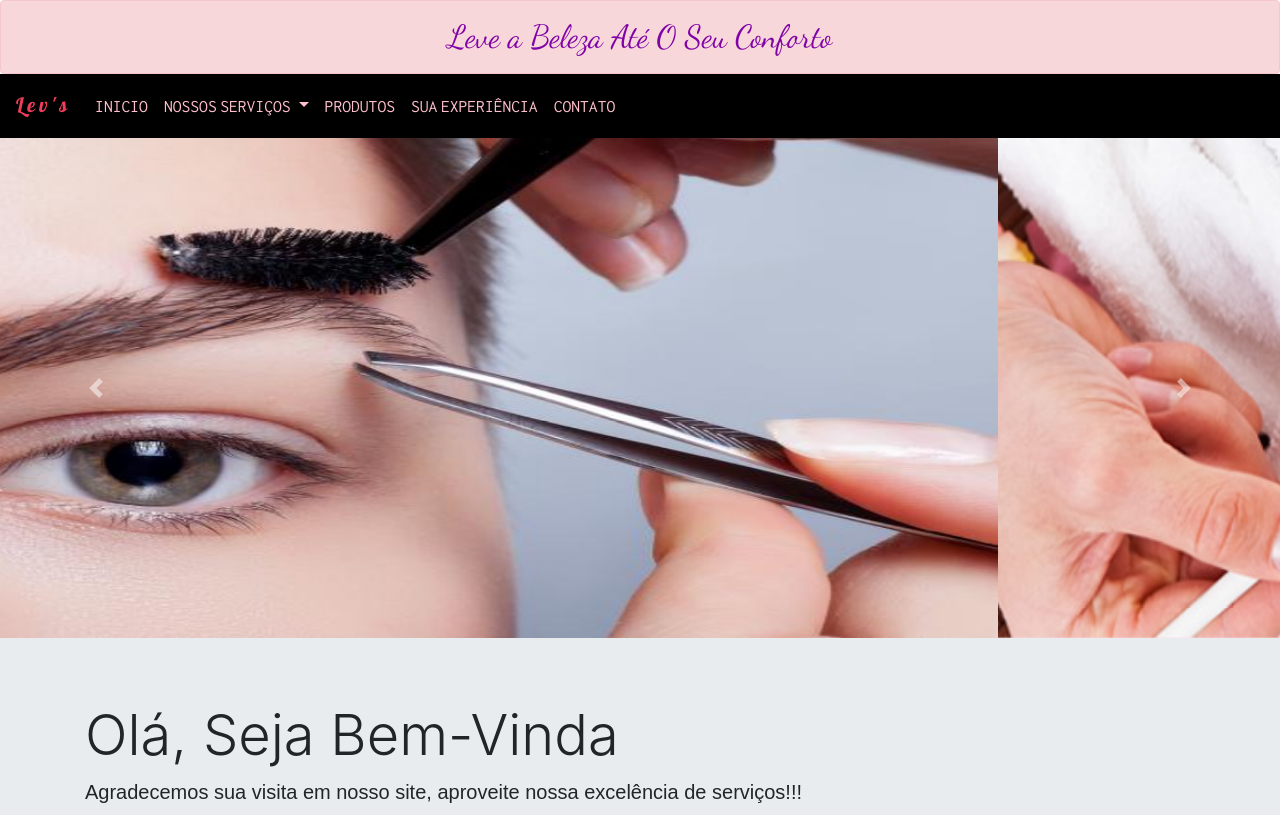
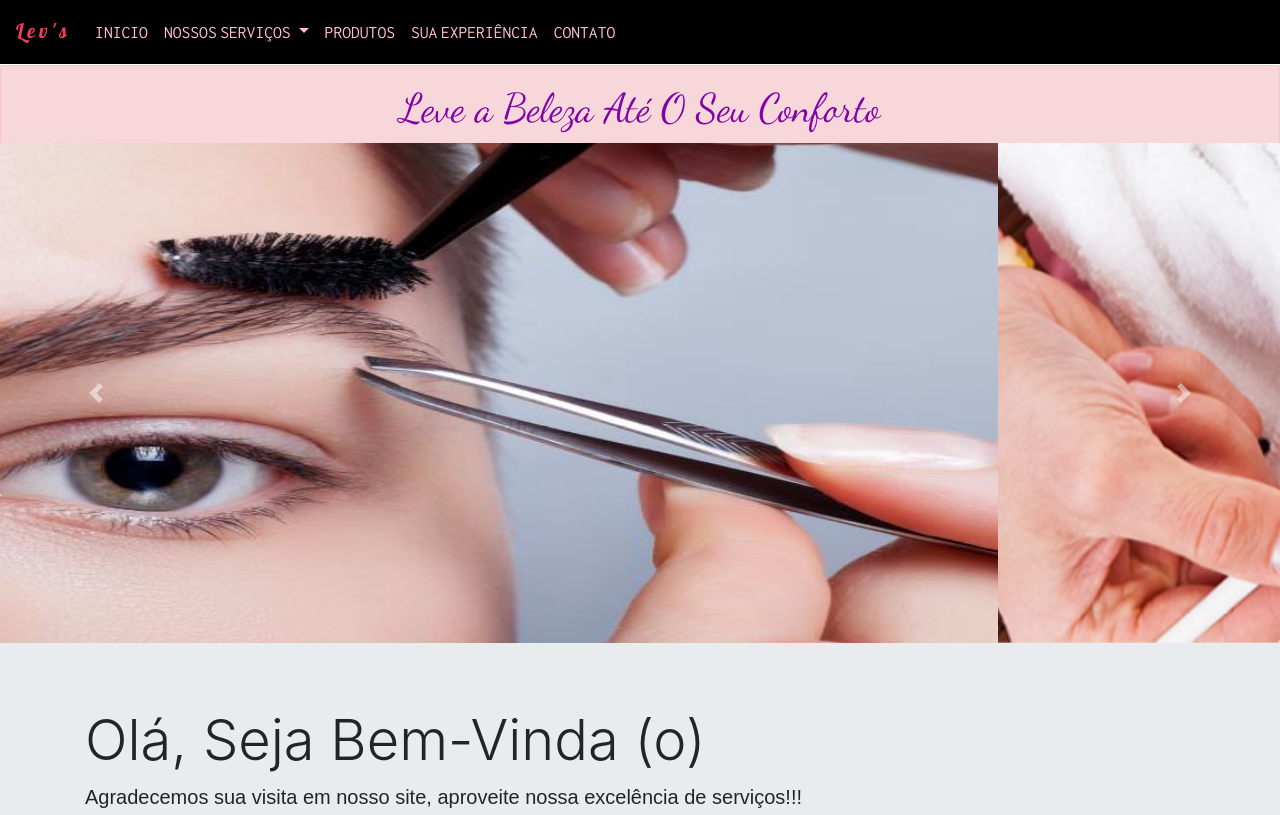
Before and after one commit to Guedix/primeiro-projeto, a plain HTML site: page index.html in a window 1280 px wide. Shown: the top 815 px of the page. Drawn offline with Linux system fonts and the light colour scheme; a web font is replaced by a local one.

Commit message:
Primeiro Projeto

```diff
--- a/index.html
+++ b/index.html
@@ -39,15 +39,7 @@
 
                 <main>
 
-                        <div class="alert alert-danger fixed-top" role="alert"
-                        style="font-family: 'Dancing Script', cursive;
-                        color: rgb(128, 3, 167);
-                        font-size: 2.0em;
-                        text-align: center;">
-                                Leve a Beleza Até O Seu Conforto
-                        </div>
-
-                    <nav class="navbar navbar-expand-lg" id="navbar" style="background-color: rgb(0, 0, 0); margin-top: 74px;">
+                    <nav class="navbar navbar-expand-lg fixed-top" id="navbar" style="background-color: rgb(0, 0, 0);">
 
                       <div class="navbar-header"> <!--Adicionar logo da empresa-->
 
@@ -94,6 +86,16 @@
 
                     </nav>
 
+                    <div class="alert alert-danger" role="alert"
+                        style="font-family: 'Dancing Script', cursive;
+                        color: rgb(128, 3, 167);
+                        font-size: 2.5em;
+                        text-align: center;
+                        margin-top: 65px;
+                        margin-bottom: -8px;">
+                                Leve a Beleza Até O Seu Conforto
+                    </div>
+
                     <div id="carouselExampleControls" class="carousel slide" data-ride="carousel">
                             <div class="carousel-inner">
                               <div class="carousel-item active">
@@ -118,7 +120,7 @@
 
                           <div class="jumbotron jumbotron-fluid">
                                 <div class="container">
-                                  <h1 class="display-4">Olá, Seja Bem-Vinda</h1>
+                                  <h1 class="display-4">Olá, Seja Bem-Vinda (o)</h1>
                                   <p class="lead" style="font-family: 'KoHo', sans-serif;">Agradecemos sua visita em nosso site, aproveite nossa excelência de serviços!!!</p>
                                 </div>
                           </div>
```
